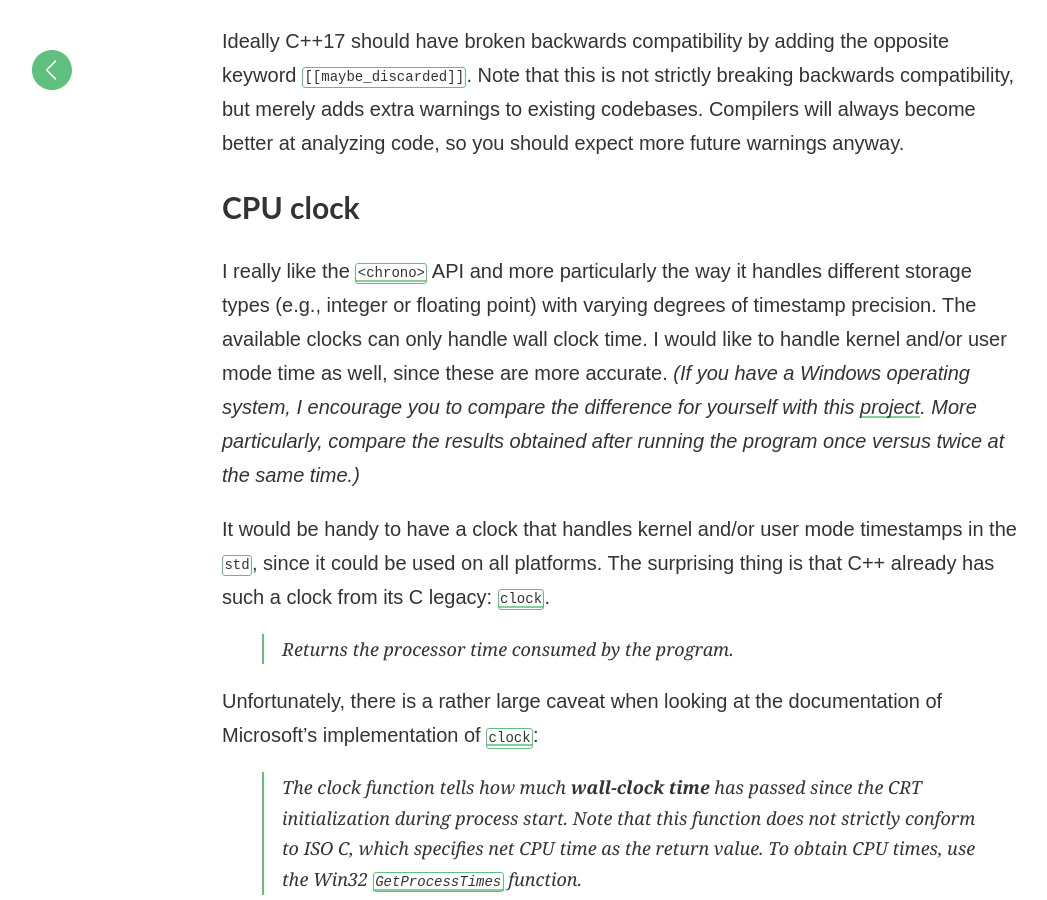
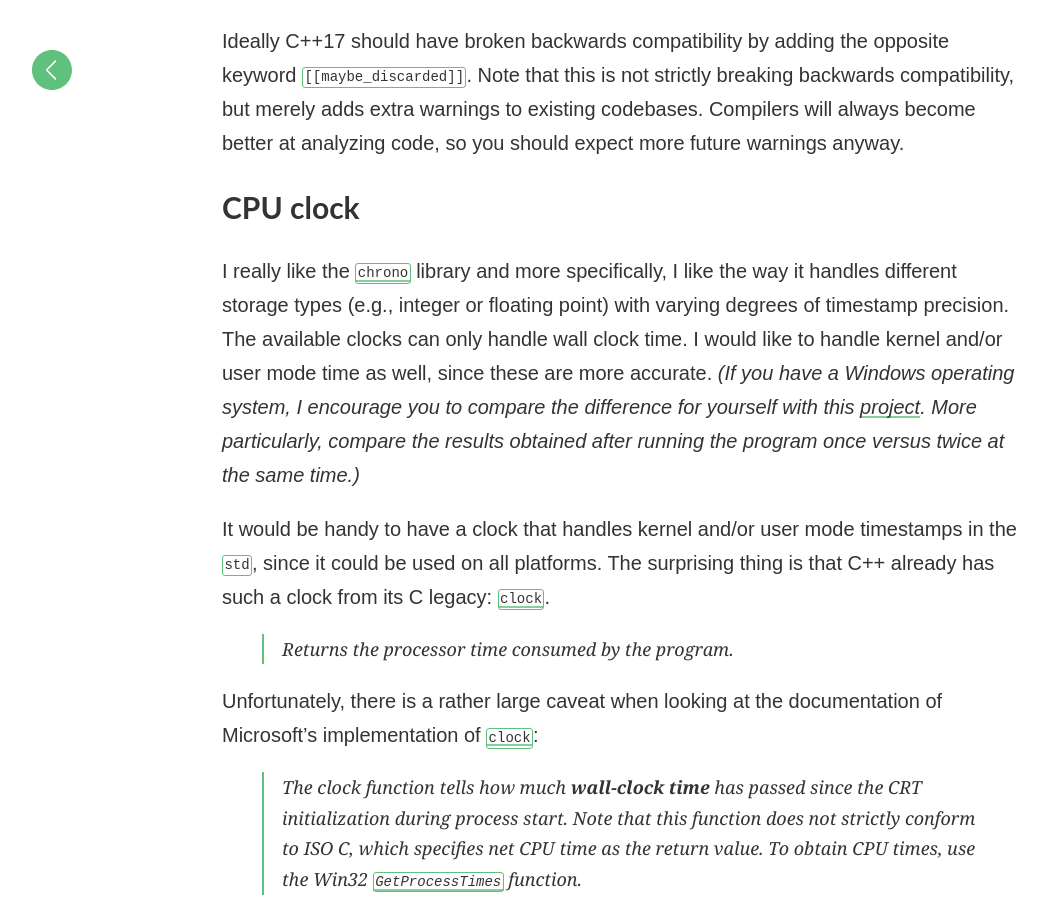
Before and after one commit to matt77hias/Blog, a Jekyll site: the page built from _posts/2018-01-27-cpp-wishlist.md, in a window 1280 px wide and 900 px high, scrolled down 10245 px. Shown: the whole window, without its empty margins (18-1065 px from the left). Built offline with Jekyll 4.4.1, drawn with Linux system fonts in a browser that asks for light colours; comment, search, counter and statistics services are not loaded.

Commit message:
Update 2018-01-27-cpp-wishlist.md

```diff
--- a/_posts/2018-01-27-cpp-wishlist.md
+++ b/_posts/2018-01-27-cpp-wishlist.md
@@ -373,7 +373,7 @@ Most of the remaining functions or member methods (i.e. getters) that return a v
 Ideally C++17 should have broken backwards compatibility by adding the opposite keyword `[[maybe_discarded]]`. Note that this is not strictly breaking backwards compatibility, but merely adds extra warnings to existing codebases. Compilers will always become better at analyzing code, so you should expect more future warnings anyway.
 
 ## CPU clock
-I really like the [`<chrono>`](http://en.cppreference.com/w/cpp/chrono) API and more particularly the way it handles different storage types (e.g., integer or floating point) with varying degrees of timestamp precision. The available clocks can only handle wall clock time. I would like to handle kernel and/or user mode time as well, since these are more accurate. *(If you have a Windows operating system, I encourage you to compare the difference for yourself with this [project](https://github.com/matt77hias/Timing/blob/master/Timing/Timing/src/Timing.cpp). More particularly, compare the results obtained after running the program once versus twice at the same time.)*
+I really like the [`chrono`](http://en.cppreference.com/w/cpp/chrono) library and more specifically, I like the way it handles different storage types (e.g., integer or floating point) with varying degrees of timestamp precision. The available clocks can only handle wall clock time. I would like to handle kernel and/or user mode time as well, since these are more accurate. *(If you have a Windows operating system, I encourage you to compare the difference for yourself with this [project](https://github.com/matt77hias/Timing/blob/master/Timing/Timing/src/Timing.cpp). More particularly, compare the results obtained after running the program once versus twice at the same time.)*
 
 It would be handy to have a clock that handles kernel and/or user mode timestamps in the `std`, since it could be used on all platforms. The surprising thing is that C++ already has such a clock from its C legacy: [`clock`](http://www.cplusplus.com/reference/ctime/clock/).
 
```
